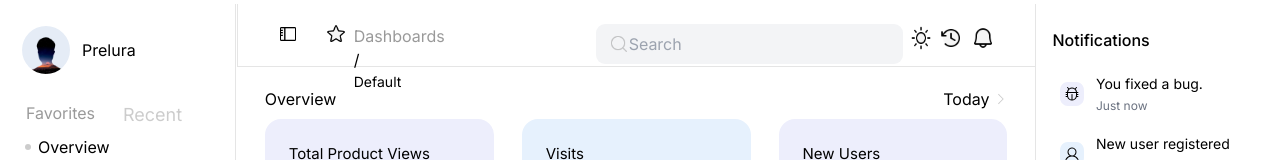
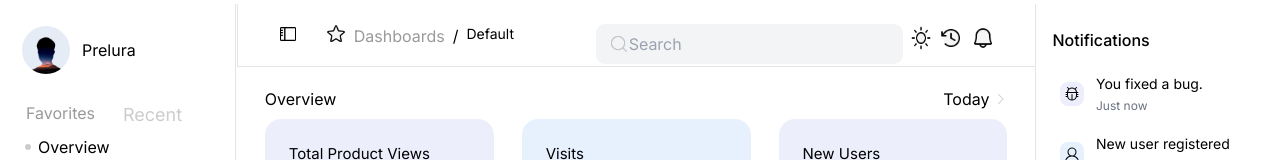
Before and after one commit to dijayst/prelura, a React (Create React App) app: page / in a window 1280 px wide. Shown: the top 160 px of the page. Built offline with nearby package versions, Linux system fonts and the light colour scheme.

Commit message:
inprogress

```diff
--- a/src/navbar/Content .js
+++ b/src/navbar/Content .js
@@ -40,7 +40,6 @@ function Content({ isOpen, setIsOpen, toggleDarkMode, darkMode }) {
       <div className="md:w-[77%]  w-full   md:overflow-y-scroll no-scrollbar md:scrollbar-hide h-screen">
         <section className="border border-[#0000001a] border-r-0 border-t-0  flex w-full pr-8 md:pl-8 pl-2 justify-between">
           <div className="flex  gap-2 m-[20px_8px_2px_8px] ">
-            <div className="flex gap-2 ">
             <div
               className="h-10 w-10
                 block
@@ -50,8 +49,8 @@ function Content({ isOpen, setIsOpen, toggleDarkMode, darkMode }) {
               <img src="/Image/Icon.png" alt="star" className="w-5 h-5 " />
             </div>
             <img src="/Image/star.png" alt="star" className="w-5 h-5" />
-            </div>
-            <div className="flex md:gap-2 h-7 items-center md:block hidden ">
+
+            <div className=" md:gap-2 h-7   hidden md:flex">
               <h1 className="text-[#00000066] transition-transform md:duration-300 md:ease md:hover:translate-x-2">
                 Dashboards
               </h1>
@@ -324,7 +323,7 @@ function Content({ isOpen, setIsOpen, toggleDarkMode, darkMode }) {
                     ].map((digit, digitIdx) => (
                       <div
                         key={digitIdx}
-                        className="relative w-[20px] h-[30px] overflow-hidden flex items-center"
+                        className="relative w-[20px] h-[30px] overflow-hidden flex items-center "
                         onMouseEnter={() => handleMouseEnter(cardIdx, digitIdx)}
                         onMouseLeave={() => handleMouseLeave(cardIdx, digitIdx)}
                       >
```
Lines whose indentation alone changed are shown as unchanged.
